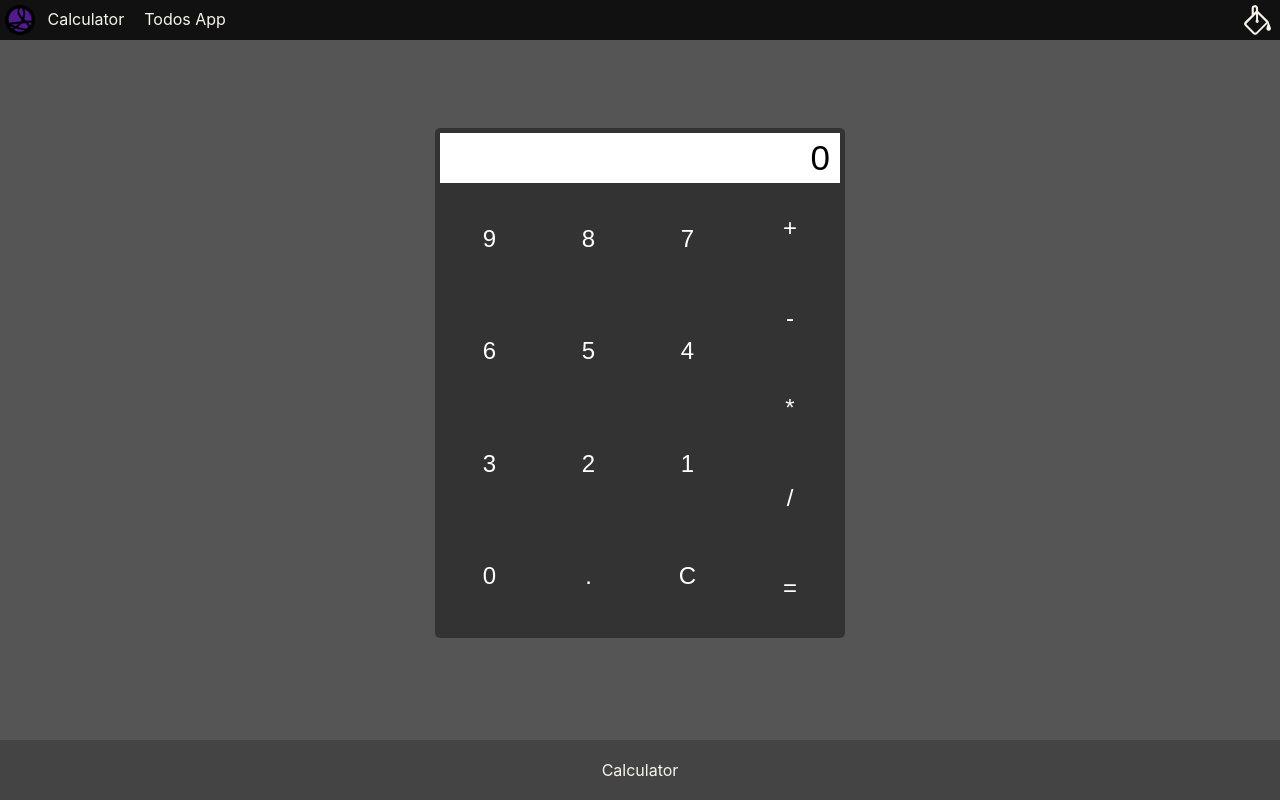
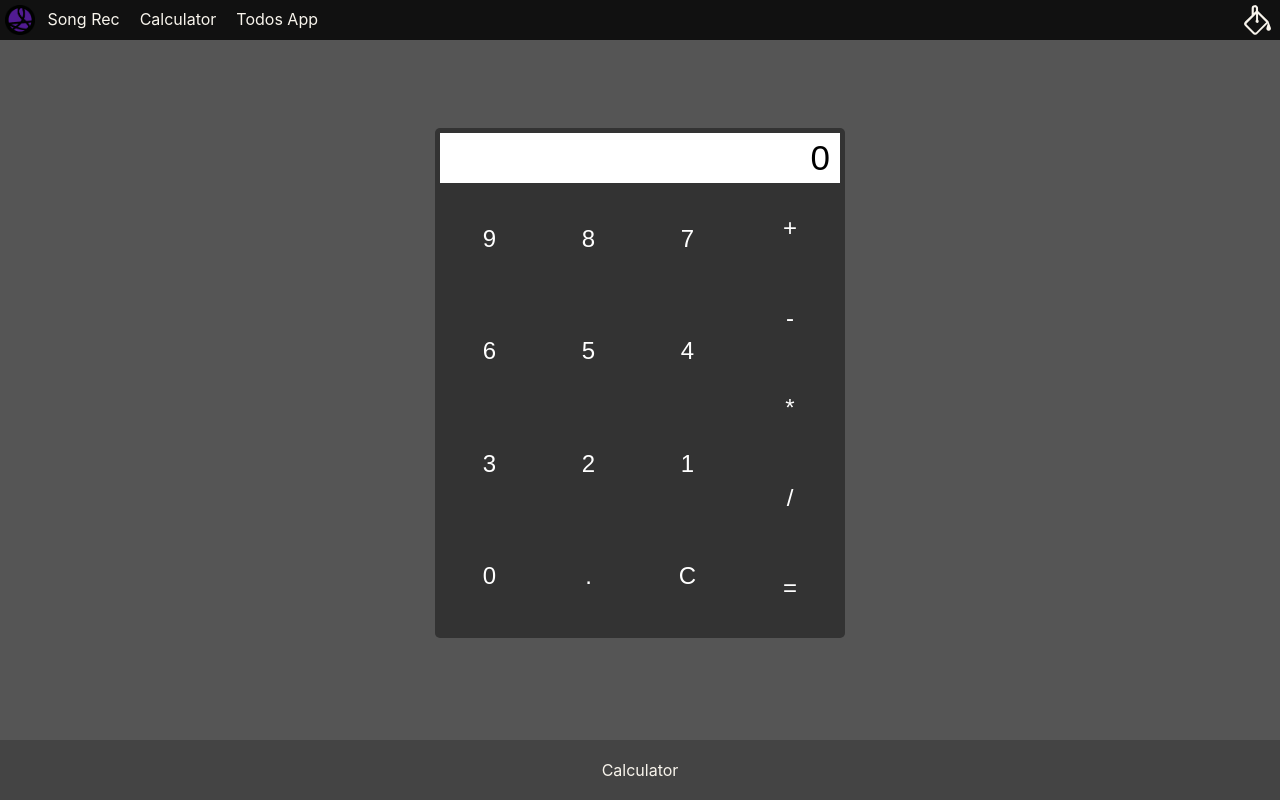
Before and after one commit to alschofield/calculator, a React (Create React App) app: page / in a window 1280 px wide. Built offline with nearby package versions, Linux system fonts and the light colour scheme.

Commit message:
song rec nav

```diff
--- a/src/features/main-components/nav/Nav.js
+++ b/src/features/main-components/nav/Nav.js
@@ -8,6 +8,7 @@ const Nav = ({theme, handleThemeToggle }) => {
     <Container theme={theme.nav.container} data-testid='nav-container'>
       <NavItem theme={{ ...theme.nav.item, ...theme.nav.icon }} type='image' src={`${process.env.PUBLIC_URL}/scho-logo.png`} href='https://portfolio.alschofield.vercel.app/' />
       <Container theme={theme.nav.linksContainer}>
+        <NavItem theme={{ ...theme.nav.item, ...theme.nav.link }} type="anchor" value="Song Rec" href="https://song-recommendations.alschofield.vercel.app/" />
         <NavItem theme={{ ...theme.nav.item, ...theme.nav.link }} type="anchor" value="Calculator" href="/" />
         <NavItem theme={{ ...theme.nav.item, ...theme.nav.link }} type="anchor" value="Todos App" href="https://todolist-app.alschofield.vercel.app/" />
       </Container>
```
